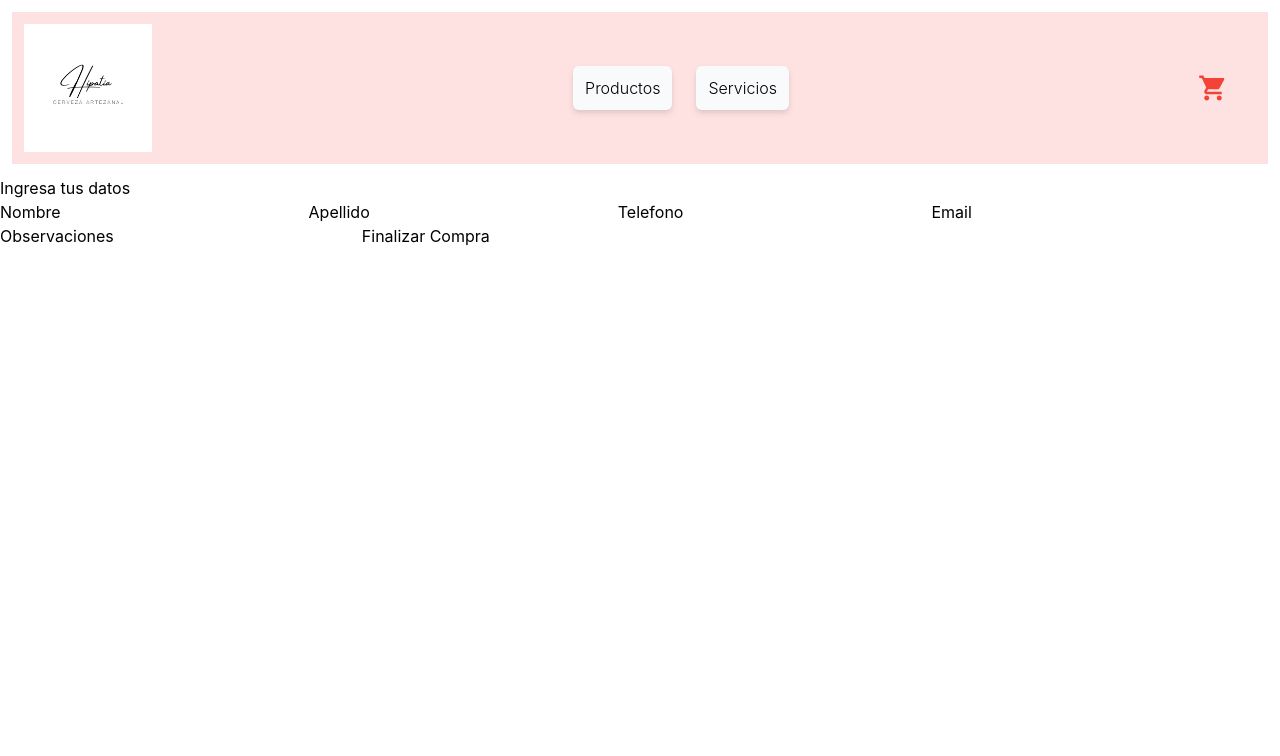
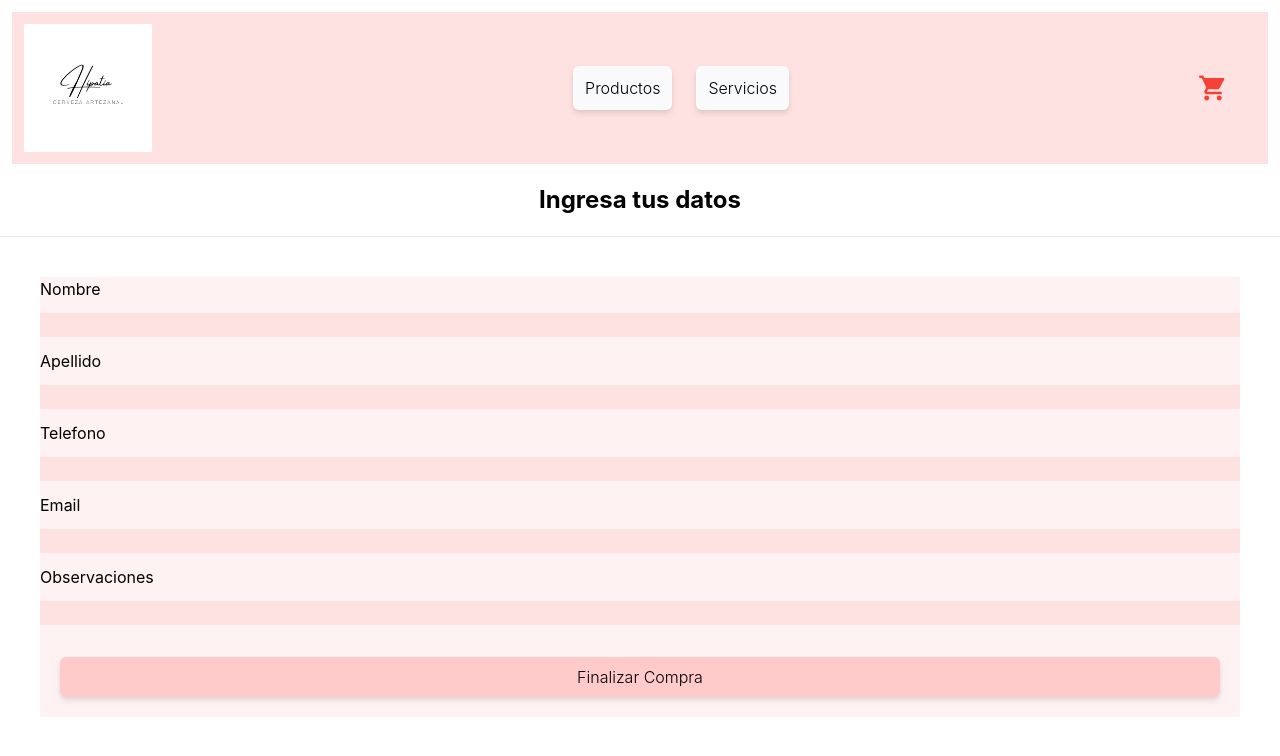
Before and after one commit to EmilianoZarza/proyectoreacr, a React (Create React App) app: page /Formulario in a window 1280 px wide. Shown: the top 756 px of the page. Built offline with nearby package versions, Linux system fonts and the light colour scheme.

Commit message:
firebase II

```diff
--- a/src/Components/Cart/Formulario.js
+++ b/src/Components/Cart/Formulario.js
@@ -22,6 +22,11 @@ import { cartContext } from "../Context/CartContext";
             })
         }
 
+        let total = 0;
+        for(let i = 0; i < products.length; i++){
+        total += products[i].price * products[i].qty;
+    }
+
         const finishBuy = () => {
             const ventasCollection = collection(db, 'ventas');
             addDoc(ventasCollection,{
@@ -29,7 +34,9 @@ import { cartContext } from "../Context/CartContext";
                 items: products,
                 date: serverTimestamp(),
                 cantidad: qtyProducts,
+                total: total,
             })
+
             .then((result) => {
                 setidVenta(result.id)
             })
@@ -38,23 +45,26 @@ import { cartContext } from "../Context/CartContext";
 
         return (
             <>
-            <h3>Ingresa tus datos</h3>
-            <form onSubmit={finishBuy}>
+                <h3 className="font-bold text-2xl text-center m-5">Ingresa tus datos</h3>
+                <hr className="divider"/>
+                <form onSubmit={finishBuy} className="flex flex-col justify-content m-10 gap-3 bg-red-50">
                     <label>Nombre</label>
-                <input onChange={createidVenta} type="text" name="nombre" className="form-control" required></input>
+                    <input onChange={createidVenta} type="text" name="nombre" className="bg-red-100" required></input>
                     <label>Apellido</label>
-                <input onChange={createidVenta} type="text" name="apellido" className="form-control" required></input>
+                    <input onChange={createidVenta} type="text" name="apellido" className="bg-red-100" required></input>
                     <label>Telefono</label>
-                <input onChange={createidVenta} type="number" name="telefono" className="form-control" required></input>
+                    <input onChange={createidVenta} type="number" name="telefono" className="bg-red-100" required></input>
                     <label>Email</label>
-                <input onChange={createidVenta} type="email" name="email" className="form-control"></input>
+                    <input onChange={createidVenta} type="email" name="email" className="bg-red-100"></input>
                     <label>Observaciones</label>
-                <input onChange={createidVenta} type="message" name="observaciones" className="form-control"></input>
-                <submit onClick={finishBuy} className="btn btn-success" type="submit">
+                    <input onChange={createidVenta} type="message" name="observaciones" className="bg-red-100"></input>
+                    <submit onClick={finishBuy} className="m-5 p-2 text-center font-light bg-red-200 text-black drop-shadow-md rounded-md overflow-hiddenr" type="submit">
                         Finalizar Compra
                     </submit>
                 </form>
             </>
         );
         }
+
+
 export default Formulario
```
Lines whose indentation alone changed are shown as unchanged.
